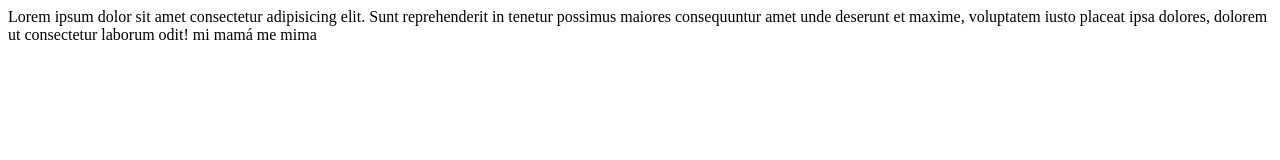
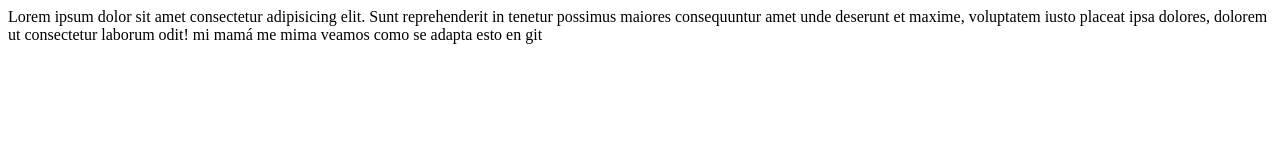
Before and after one commit to Vandevmx/projectdemocursoprework, a plain HTML site: page index.html in a window 1280 px wide. Drawn offline with Linux system fonts and the light colour scheme.

Commit message:
cambios uno

```diff
--- a/index.html
+++ b/index.html
@@ -7,6 +7,6 @@
     <title>Prueba 1</title>
 </head>
 <body> Lorem ipsum dolor sit amet consectetur adipisicing elit. Sunt reprehenderit in tenetur possimus maiores consequuntur amet unde deserunt et maxime, voluptatem iusto placeat ipsa dolores, dolorem ut consectetur laborum odit!
-    mi mamá me mima
+    mi mamá me mima veamos como se adapta esto en git
 </body>
 </html>
```
